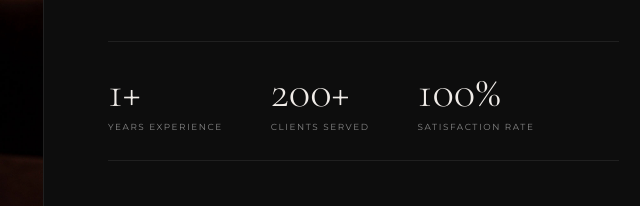
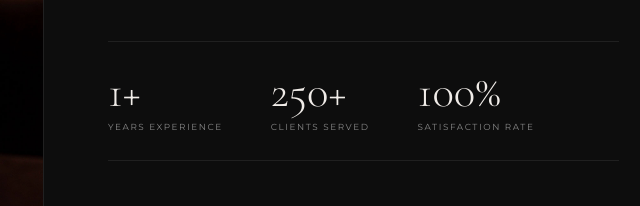
Before and after one commit to Jimmy-cs01/Laynas-Booking-Website, a plain HTML site: page pages/about.html in a window 1280 px wide. Shown: the part 533-739 px from the top of the page, 597-1237 px from the left. Drawn offline with nearby package versions, Linux system fonts and the light colour scheme.

Commit message:
Update about stat

```diff
--- a/pages/about.html
+++ b/pages/about.html
@@ -129,7 +129,7 @@
           <span class="stat-label">Years Experience</span>
         </div>
         <div>
-          <span class="stat-num">200+</span>
+          <span class="stat-num">250+</span>
           <span class="stat-label">Clients Served</span>
         </div>
         <div>
```
